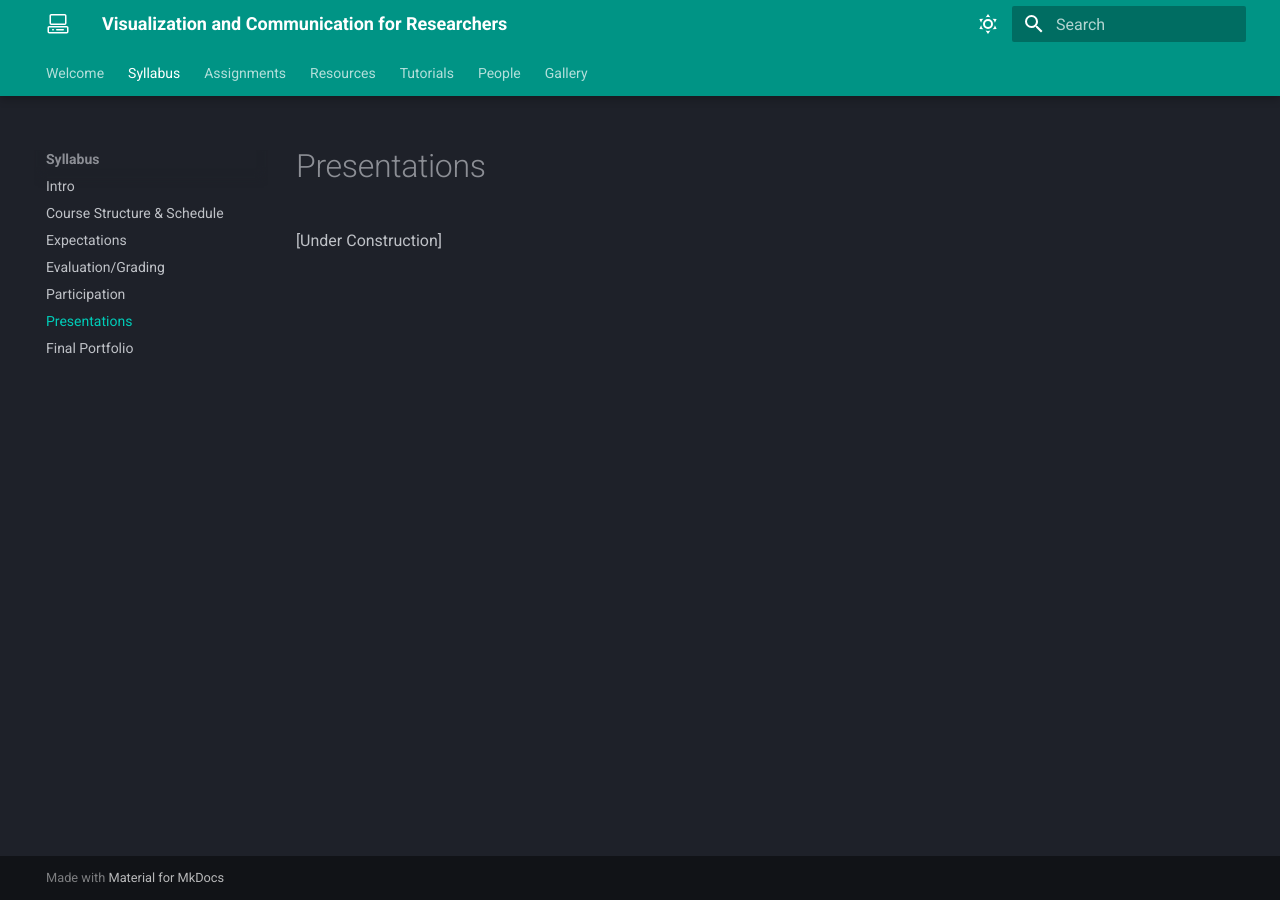
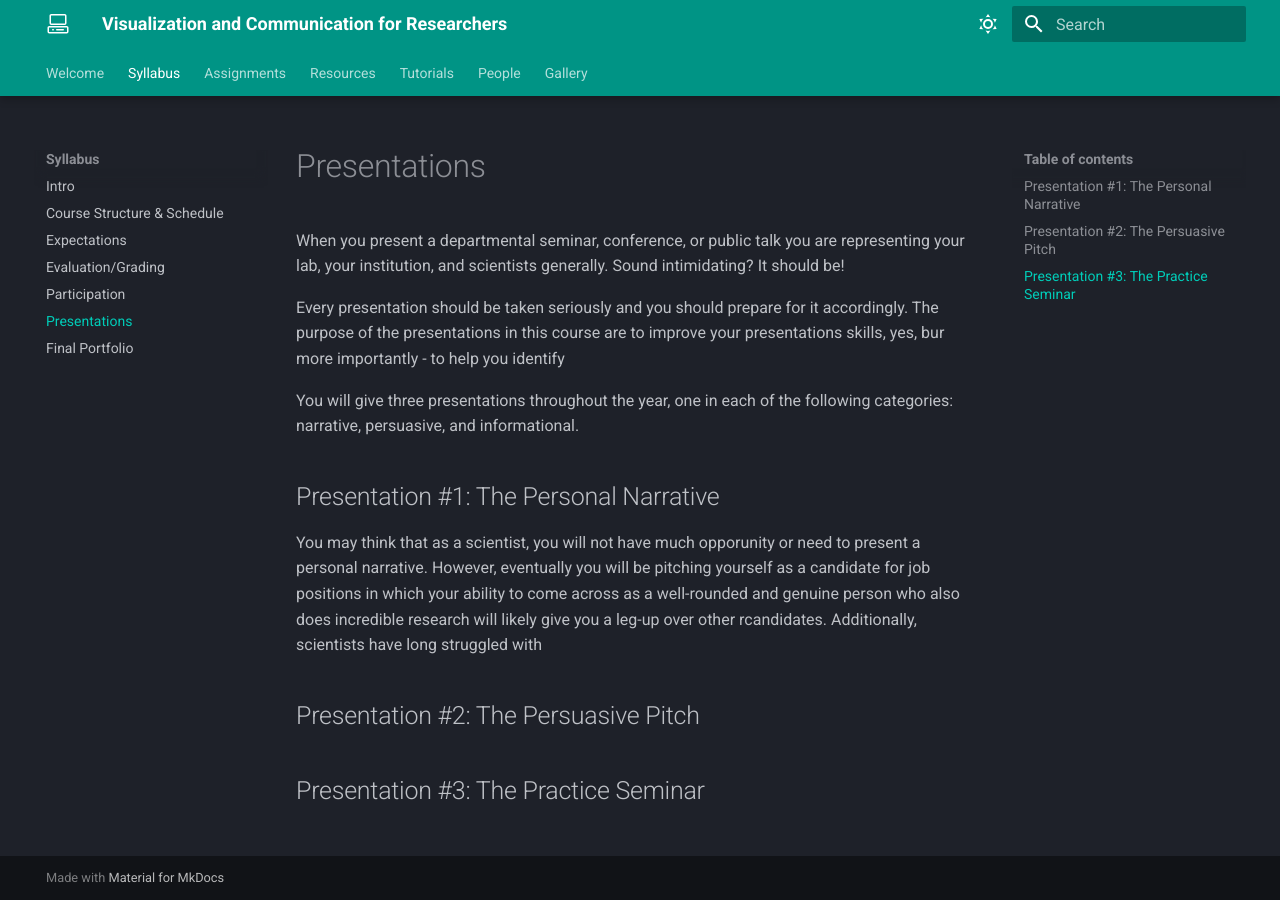
Before and after one commit to elissasoroj/vizcomm, an MkDocs documentation site: the page built from docs/presentations.md, in a window 1280 px wide. Built offline with MkDocs 1.6.1 and Material for MkDocs 9.7.7, drawn with Linux system fonts in a browser that asks for light colours.

Commit message:
updated presentations page

```diff
--- a/docs/presentations.md
+++ b/docs/presentations.md
@@ -1,3 +1,14 @@
 # Presentations
 
-[Under Construction]
+When you present a departmental seminar, conference, or public talk you are representing your lab, your institution, and scientists generally. Sound intimidating? It should be!
+
+Every presentation should be taken seriously and you should prepare for it accordingly. The purpose of the presentations in this course are to improve your presentations skills, yes, bur more importantly - to help you identify
+
+You will give three presentations throughout the year, one in each of the following categories: narrative, persuasive, and informational.
+
+## Presentation #1: The Personal Narrative
+You may think that as a scientist, you will not have much opporunity or need to present a personal narrative. However, eventually you will be pitching yourself as a candidate for job positions in which your ability to come across as a well-rounded and genuine person who also does incredible research will likely give you a leg-up over other rcandidates. Additionally, scientists have long struggled with
+
+## Presentation #2: The Persuasive Pitch
+
+## Presentation #3: The Practice Seminar
```
